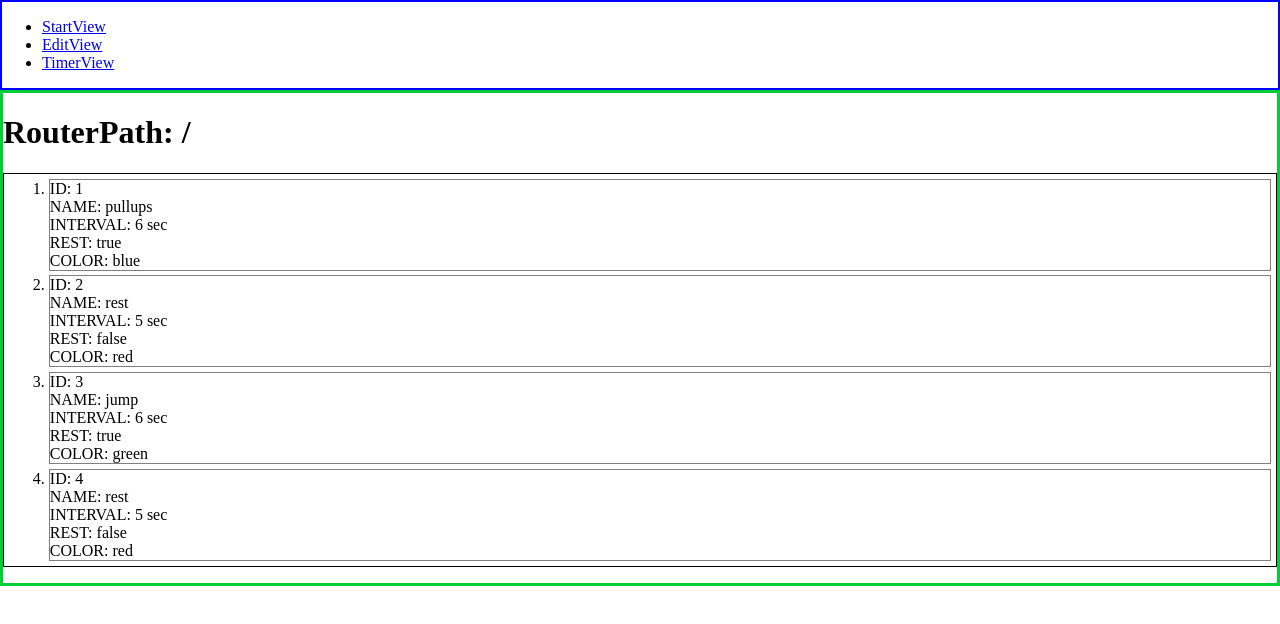
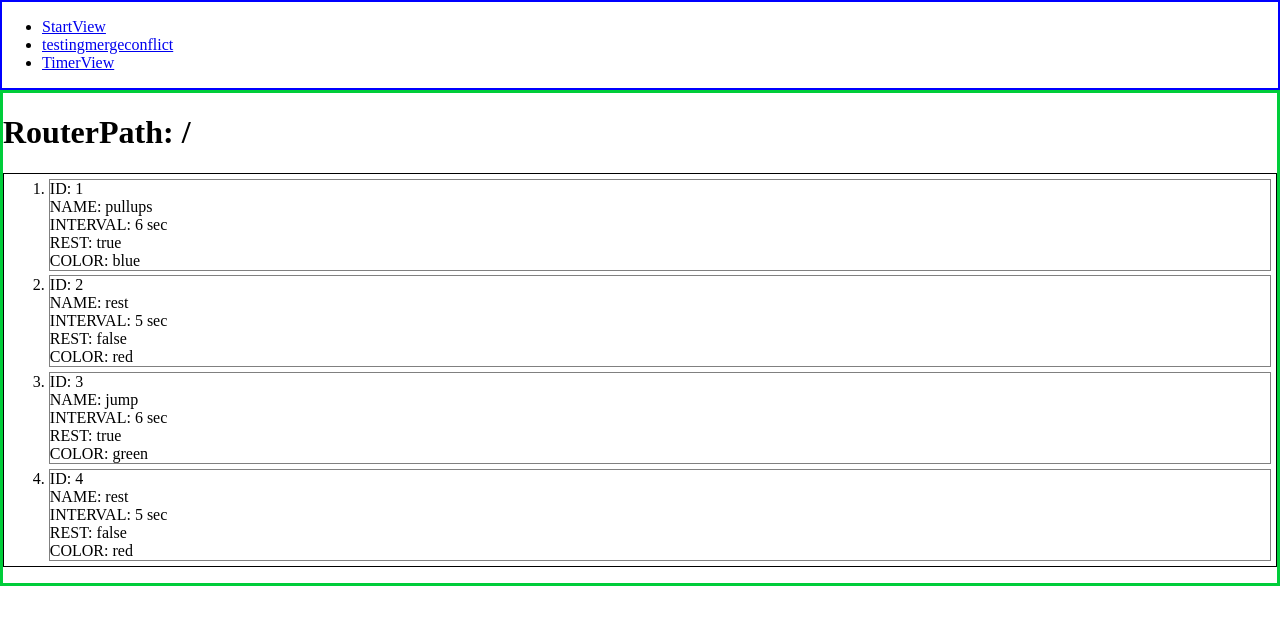
Before and after one commit to ehildingg/workout-app, a Vue app: page / in a window 1280 px wide. Shown: the top 624 px of the page. Built offline with nearby package versions, Linux system fonts and the light colour scheme.

Commit message:
testing merge conflict github

```diff
--- a/src/App.vue
+++ b/src/App.vue
@@ -21,7 +21,7 @@
         <RouterLink to="/">StartView</RouterLink>
       </li>
       <li>
-        <RouterLink to="/edit">EditView</RouterLink>
+        <RouterLink to="/edit">testingmergeconflict</RouterLink>
       </li>
       <li>
         <RouterLink to="/timer">TimerView</RouterLink>
```
